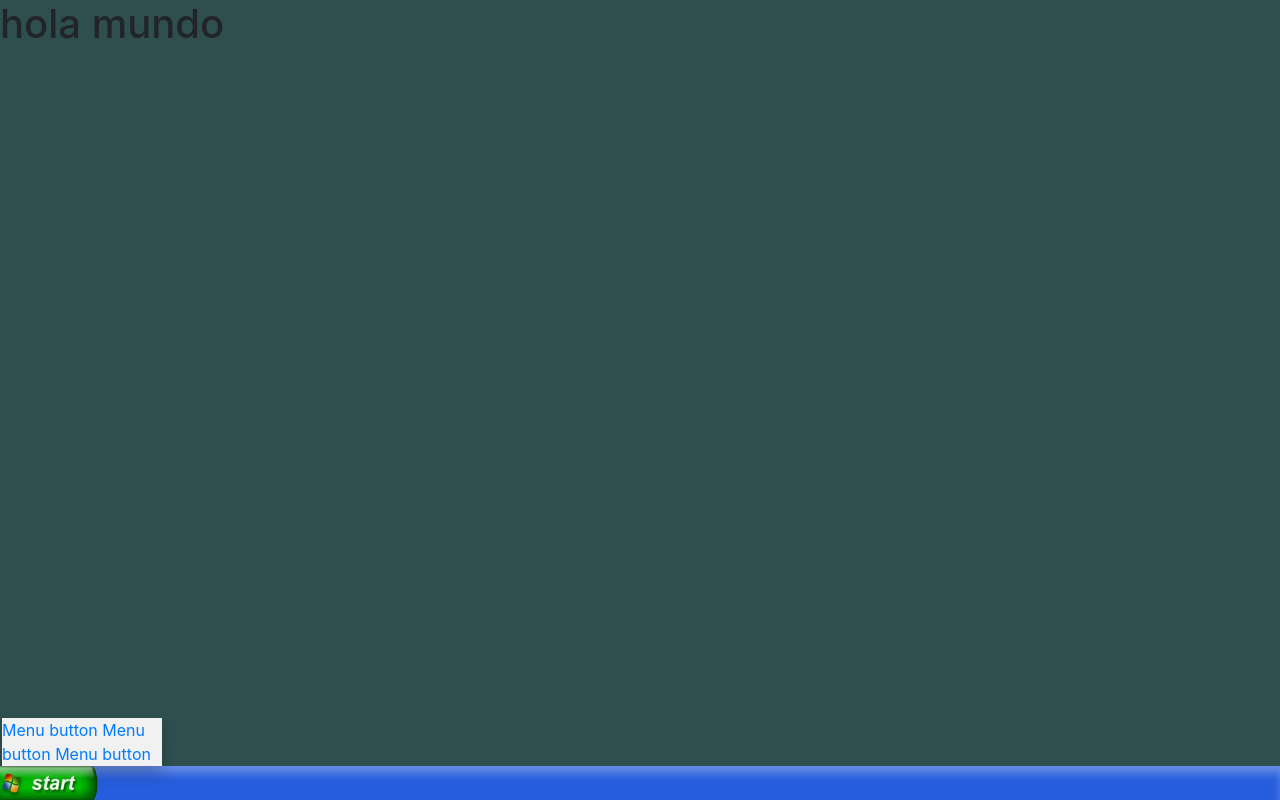
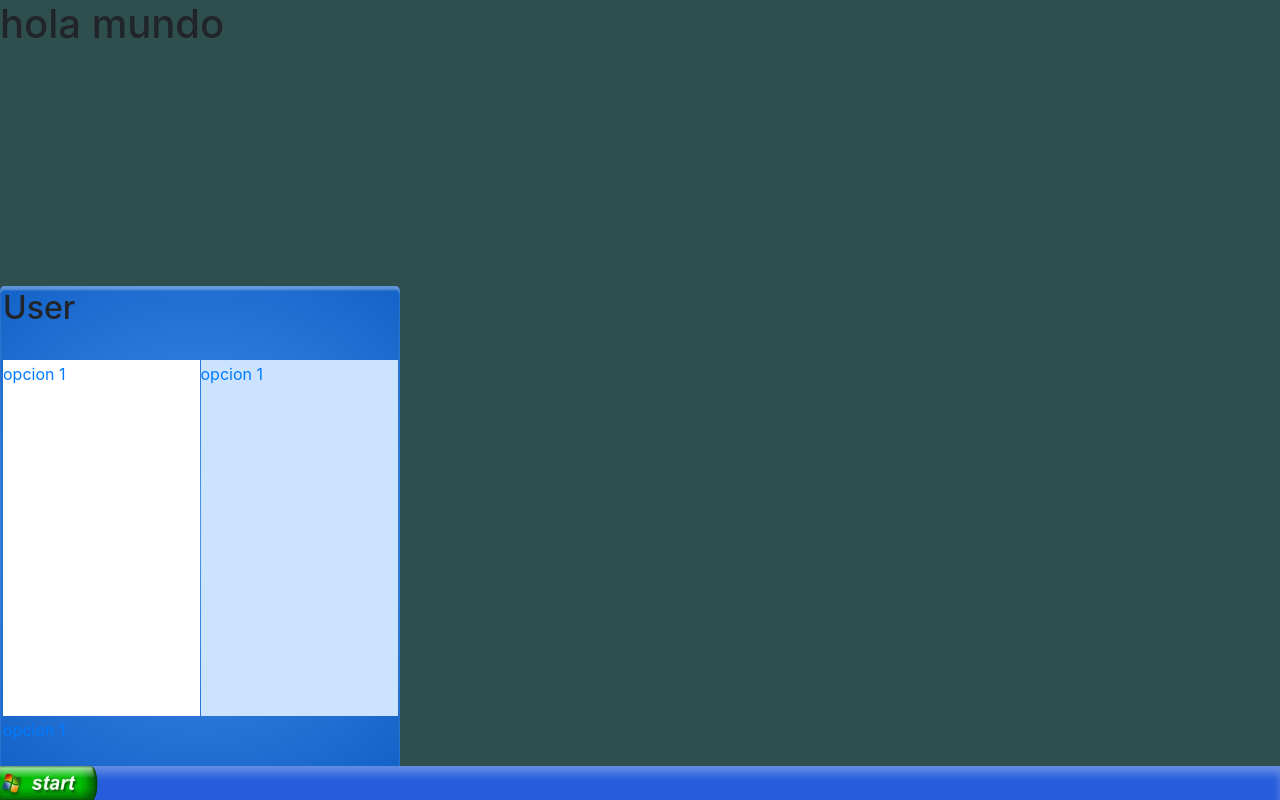
Before and after one commit to alhazacod/windowsxphtmltemplate, a plain HTML site: page index.html in a window 1280 px wide. Both pictures are taken after a click on the link 46 px from the left and 782 px from the top of the page. Drawn offline with nearby package versions, Linux system fonts and the light colour scheme.

Commit message:
Add the styles to the start

```diff
--- a/css/dropup.css
+++ b/css/dropup.css
@@ -1,11 +1,16 @@
-.dropdown-menu{
-    margin-left: -20px;
-}
-
 .dropup-content{
     display: none;
     position: absolute;
     bottom: 32px;
+    left: -2px;
+    background-color: #f1f1f1;
+    min-width: 160px;
+    z-index: 1;
+}
+
+.dropdown-content{
+    display: none;
+    position: absolute;
     background-color: #f1f1f1;
     min-width: 160px;
     box-shadow: 0px 8px 16px 0px rgba(0,0,0,0.2);
--- a/css/styles.css
+++ b/css/styles.css
@@ -38,9 +38,55 @@ body, html {
 .navbar{
     background-color: #265DDC;
     /*Shadow*/
-    -webkit-box-shadow: 0px -4px 16px -1px rgba(0,0,0,0.56);
-    box-shadow: 0px -4px 16px -1px rgba(0,0,0,0.56);
+    -webkit-box-shadow: 0px -4px 16px -1px rgba(0,0,0,1);
+    box-shadow: 0px -4px 16px -1px rgba(0,0,0,1);
     /*Inset Shadow*/
     -webkit-box-shadow: inset 0px 8px 10px -1px rgba(255,255,255,0.3);
     box-shadow: inset 0px 8px 10px -1px rgba(255,255,255,0.3);
 }
+
+.dropup-content{
+    height: 60vh;
+    width: 30vw;
+    min-width: 400px !important;
+    padding: 3px;
+    border-top-left-radius: 1%;
+    border-top-right-radius: 1%;
+    background: rgb(74,147,241);
+    background: radial-gradient(circle, rgba(74,147,241,1) 0%, rgba(19,98,199,1) 100%);
+    -webkit-box-shadow: inset 0px 4px 2px 0px rgba(255,255,255,0.31);
+    box-shadow: inset 0px 4px 2px 0px rgba(255,255,255,0.31);
+}
+
+.start-title{
+    width: 100%;
+    height: 15%;
+}
+
+.start-linklist-left{
+    display: inline-block;
+    width: 50%;
+    height: 75%;
+    margin-right: -4px;
+    background-color: rgb(255, 255, 255);
+}
+.start-linklist-right{
+    display: inline-block;
+    width: 50%;
+    height: 75%;
+    margin-right: -4px;
+    background-color: rgb(203, 227, 255);
+}
+.start-footer{
+    width: 100%;
+    height: 10%;
+    margin-right: -4px;
+}
+
+.start-option{
+    width: 100%;
+    height: 50px;
+}
+.start-option > *{
+    vertical-align: middle;
+}
--- a/index.html
+++ b/index.html
@@ -17,9 +17,20 @@
                 <img src="public/winxpstart.png" width="110" height="35" alt="" class="start-btn no-margin-navbar">
             </a>
             <div class="dropup-content" id = "start-content">
-                <a href="#" >Menu button</a>
-                <a href="#">Menu button</a>
-                <a href="#">Menu button</a>
+                <div class="start-title">
+                    <div>
+                        <h2>User</h2>
+                    </div>
+                </div>
+                <div class="start-linklist-left">
+                    <div class="start-option"><a class="start-link" href="">opcion 1</a></div>
+                </div>
+                <div class="start-linklist-right">
+                    <div class="start-option"><a class="start-link" href="">opcion 1</a></div>
+                </div>
+                <div class="start-footer">
+                    <div class="start-option"><a class="start-link" href="">opcion 1</a></div>
+                </div>
             </div>
         </div>
     </nav>
```
Also changed, not shown: 1 other file.
